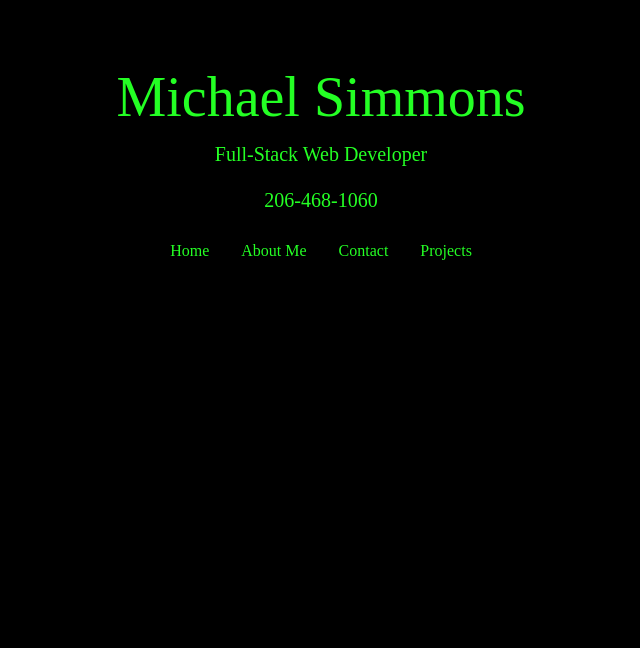
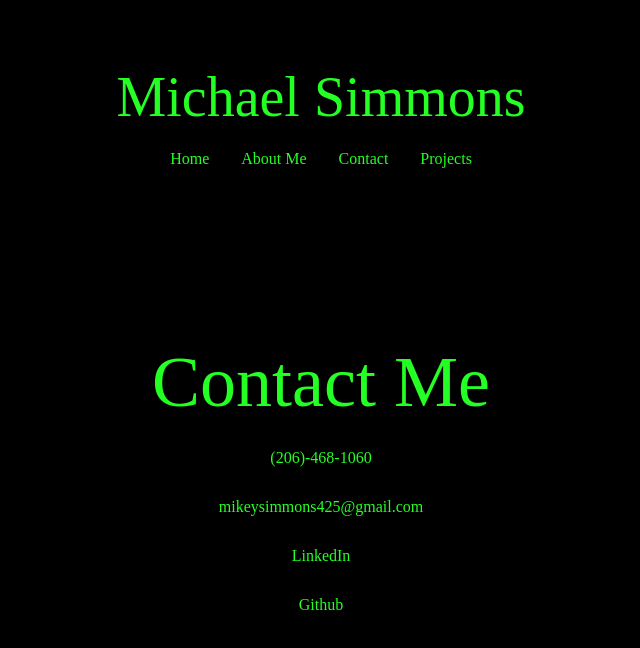
Before and after one commit to Mikey-Simmons/MichaelSimmonsPortfolio, a React (Create React App) app in the folder client/: page /contact in a window 1280 px wide. Shown: the top 648 px of the page, without its empty margins (319-959 px from the left). Built offline with nearby package versions, Linux system fonts and the light colour scheme.

Commit message:
contact page

```diff
--- a/client/src/App.js
+++ b/client/src/App.js
@@ -2,6 +2,7 @@ import logo from './logo.svg';
 import './App.css';
 import 'bootstrap/dist/css/bootstrap.css';
 import HomePage from './views/HomePage';
+import Contact from './views/Contact';
 import { Router } from '@reach/router';
 
 
@@ -10,8 +11,7 @@ function App() {
     <div className="App">
       <div className="jumbotron">
         <h1 className="display-4">Michael Simmons</h1>
-        <p class="lead">Full-Stack Web Developer</p>
-        <p class="lead"> <a href="tel:2064681060">206-468-1060</a></p>
+
         <ul class="nav justify-content-center">
           <li class="nav-item">
             <a class="nav-link active" href="/">Home</a>
@@ -30,6 +30,7 @@ function App() {
 
 <Router>
 <HomePage path="/"></HomePage>
+<Contact path="/contact"></Contact>
 </Router>
 
     </div>
--- a/client/src/index.css
+++ b/client/src/index.css
@@ -30,3 +30,10 @@ a{
 Carousel{
   height: 500px !important;
 }
+.listy{
+  background-color: black !important;
+}
+.green_button{
+  color: rgb(36, 255, 36) !important;
+
+}
--- /dev/null
+++ b/client/src/views/Contact.js
@@ -0,0 +1,24 @@
+import React from 'react';
+import { Jumbotron, Button, ListGroup, ListGroupItem } from 'reactstrap';
+
+const Contact = (props) => {
+  return (
+    <div>
+      <Jumbotron>
+        <h1 className="display-3">Contact Me</h1>
+
+        <ListGroup flush>
+      <ListGroupItem className="listy"  tag="a" href="tel:+12064681060">(206)-468-1060</ListGroupItem>
+      <ListGroupItem className="listy" tag="a" href="mailto: mikeysimmons425@gmail.com">mikeysimmons425@gmail.com</ListGroupItem>
+      <ListGroupItem className="listy" tag="a" href="https://www.linkedin.com/in/michael-simmons-23491a160/">LinkedIn</ListGroupItem>
+      <ListGroupItem className="listy" tag="a" href="https://github.com/Mikey-Simmons">Github</ListGroupItem>
+    </ListGroup>
+
+
+
+      </Jumbotron>
+    </div>
+  );
+};
+
+export default Contact;
```
Also changed, not shown: client/src/views/imgs/mikey6.jpg (added), 1 other file (tests, documents, lock files or other folders).
